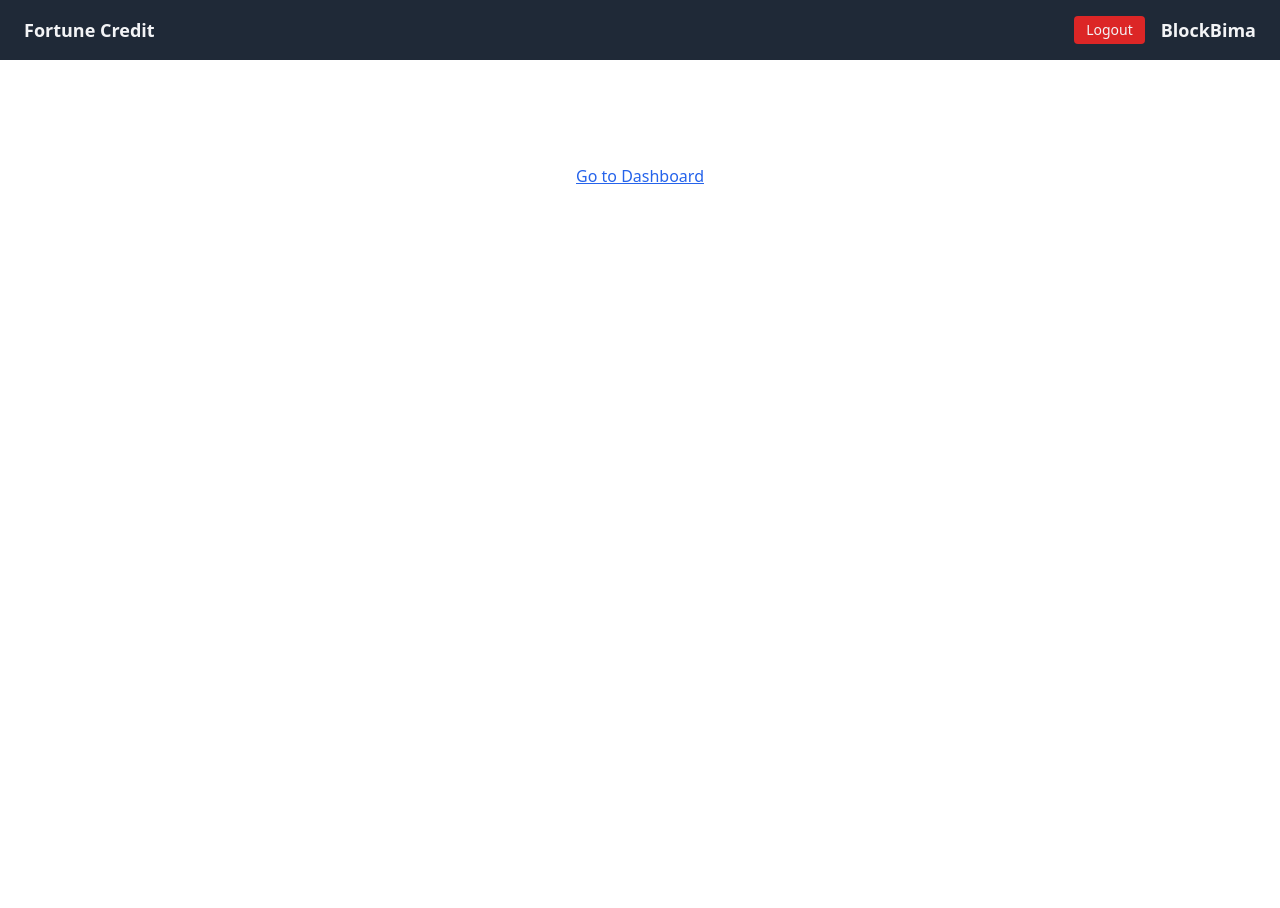
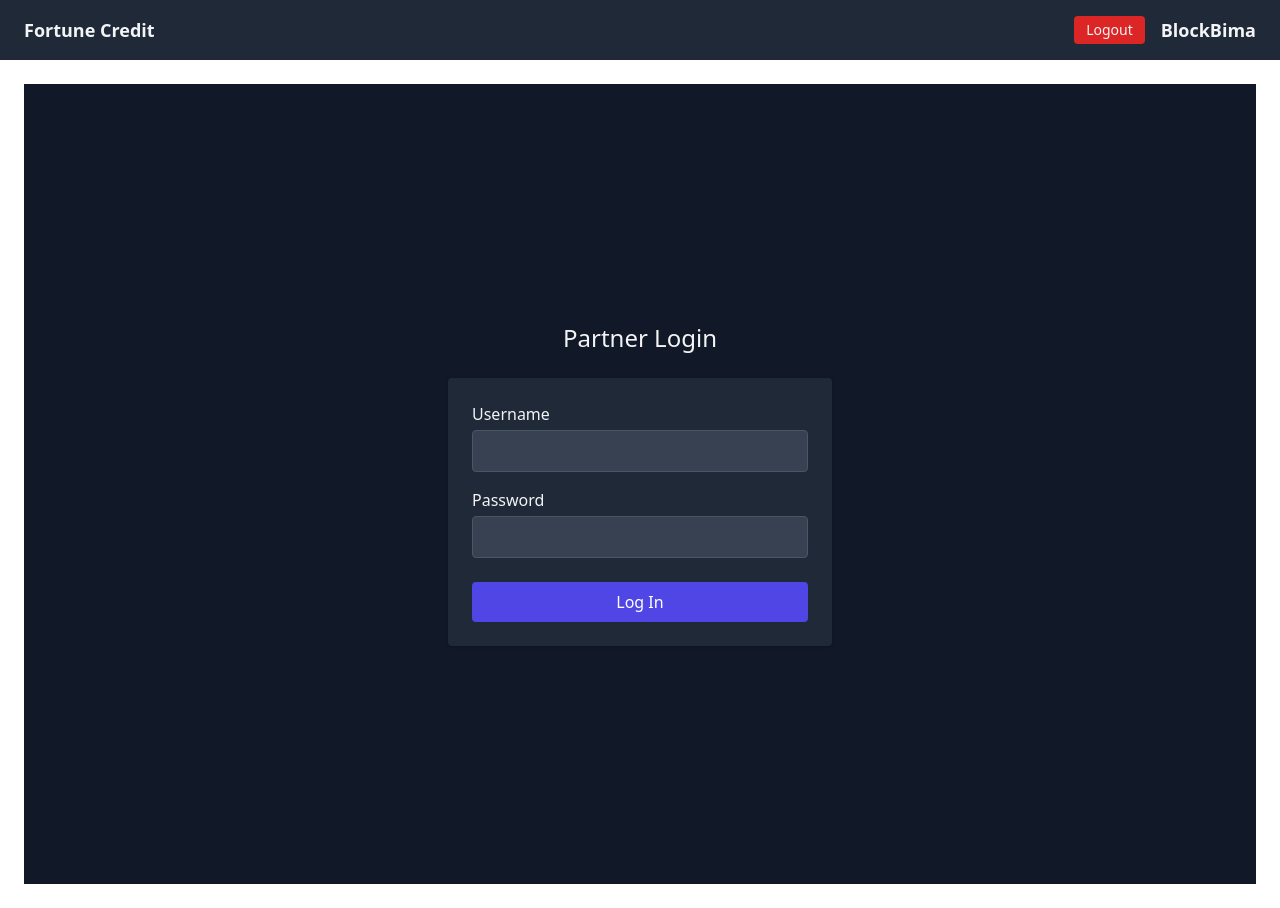
Before and after one commit to blockbima/dashboard, a Next.js app: page / in a window 1280 px wide. Before the commit the page ends 800 px from the top, so only its background shows below. Built offline with nearby package versions, Linux system fonts and the light colour scheme.

Commit message:
Update page.tsx

```diff
--- a/app/page.tsx
+++ b/app/page.tsx
@@ -1 +1,67 @@
-export default function Home(){return(<div className="text-center py-20"><a href="/dashboard" className="text-blue-600 underline">Go to Dashboard</a></div>);}
+// app/page.tsx
+"use client";
+
+import { useState, useEffect } from "react";
+import { useRouter } from "next/navigation";
+
+export default function Login() {
+  const [username, setUsername] = useState("");
+  const [password, setPassword] = useState("");
+  const [error, setError] = useState("");
+  const router = useRouter();
+
+  useEffect(() => {
+    // If already logged in, go to dashboard
+    if (sessionStorage.getItem("isAuthenticated") === "true") {
+      router.replace("/dashboard");
+    }
+  }, [router]);
+
+  const handleSubmit = (e: React.FormEvent) => {
+    e.preventDefault();
+    if (username === "partner" && password === "secure123") {
+      sessionStorage.setItem("isAuthenticated", "true");
+      router.push("/dashboard");
+    } else {
+      setError("Invalid credentials");
+    }
+  };
+
+  return (
+    <div className="min-h-screen flex flex-col justify-center items-center bg-gray-900 text-gray-100 p-6">
+      <h1 className="text-2xl mb-6">Partner Login</h1>
+      <form
+        onSubmit={handleSubmit}
+        className="w-full max-w-sm bg-gray-800 p-6 rounded shadow"
+      >
+        {error && (
+          <div className="mb-4 text-red-400 text-sm text-center">{error}</div>
+        )}
+        <div className="mb-4">
+          <label className="block mb-1">Username</label>
+          <input
+            type="text"
+            value={username}
+            onChange={(e) => setUsername(e.target.value)}
+            className="w-full px-3 py-2 bg-gray-700 border border-gray-600 rounded focus:outline-none"
+          />
+        </div>
+        <div className="mb-6">
+          <label className="block mb-1">Password</label>
+          <input
+            type="password"
+            value={password}
+            onChange={(e) => setPassword(e.target.value)}
+            className="w-full px-3 py-2 bg-gray-700 border border-gray-600 rounded focus:outline-none"
+          />
+        </div>
+        <button
+          type="submit"
+          className="w-full bg-indigo-600 hover:bg-indigo-500 text-white py-2 rounded"
+        >
+          Log In
+        </button>
+      </form>
+    </div>
+  );
+}
```
